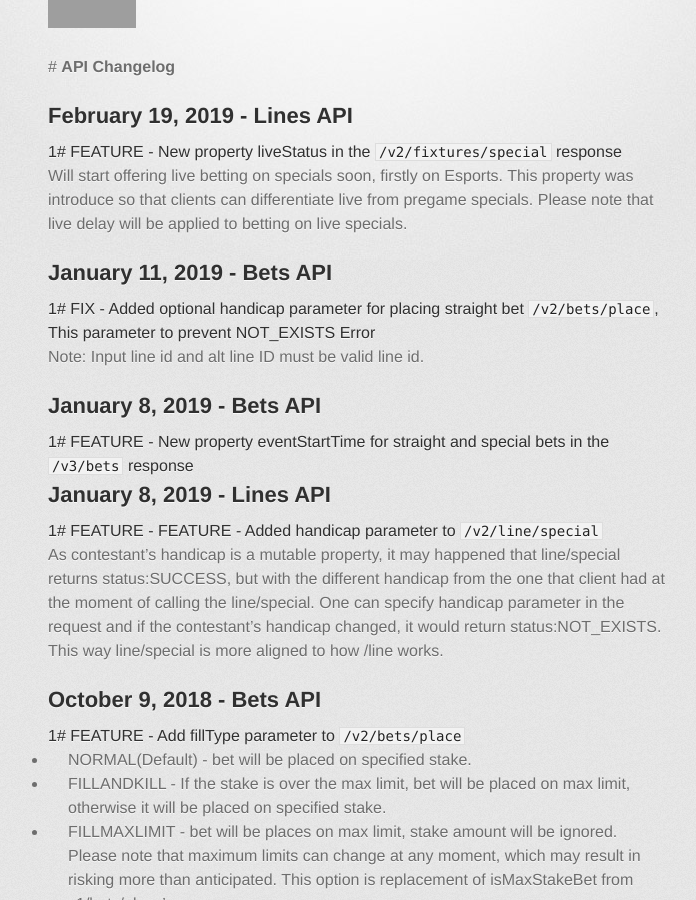
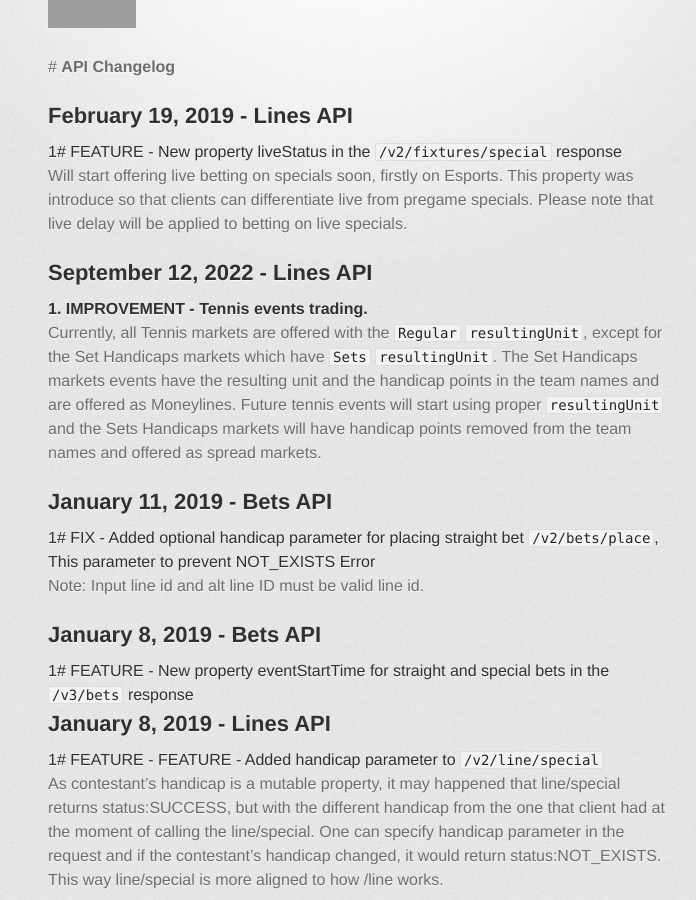
Before and after one commit to ps3838api/ps3838api.github.io, a Jekyll site: the page built from ChangesLog.md, in a window 1280 px wide and 900 px high, scrolled down 313 px. Shown: the whole window, without its empty margins (282-978 px from the left). Built offline with Jekyll 4.4.1, drawn with Linux system fonts in a browser that asks for light colours; some web fonts are replaced; our own code applies the rules of GitHub Pages for plain Markdown files; grey boxes are pictures that could not be loaded.

Commit message:
Update ChangesLog.md
PINB-48545

```diff
--- a/ChangesLog.md
+++ b/ChangesLog.md
@@ -8,6 +8,13 @@
 ##### 1# <span>FEATURE</span>  - New property liveStatus in the `/v2/fixtures/special` response
 
 Will start offering live betting on specials soon, firstly on Esports. This property was introduce so that clients can differentiate live from pregame specials. Please note that live delay will be applied to betting on live specials.
+
+## September 12, 2022 - Lines API
+
+#### 1. IMPROVEMENT - Tennis events trading.
+
+Currently, all Tennis markets are offered with the `Regular`  `resultingUnit`,  except for the Set Handicaps markets which have `Sets` `resultingUnit`. The Set Handicaps markets events have the resulting unit and the handicap points in the team names and are offered as Moneylines.
+Future tennis events will start using proper `resultingUnit`  and the Sets Handicaps markets will have handicap points removed from the team names and offered as spread markets.
 
 ## January 11, 2019 - Bets API
 
```
